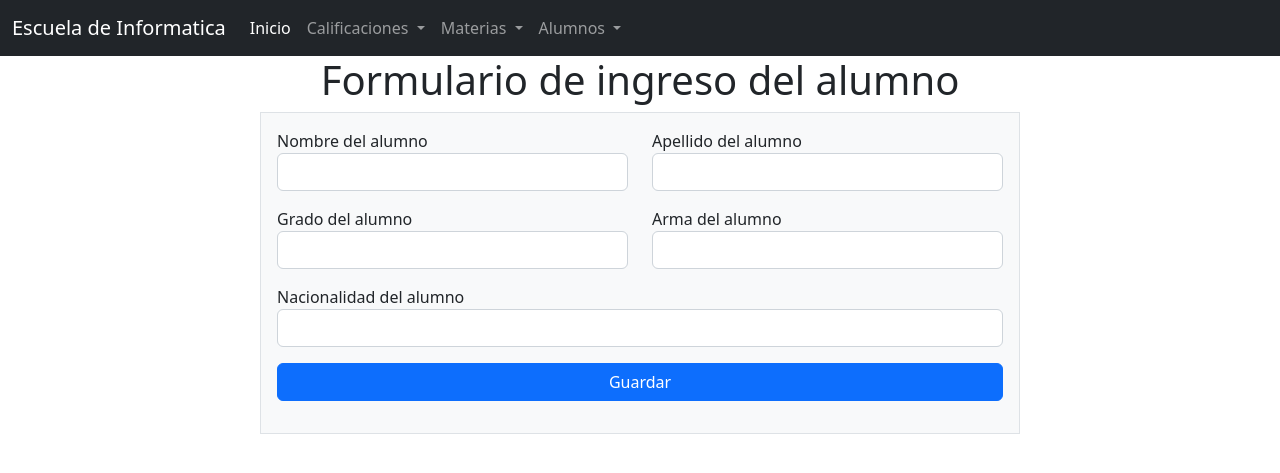
After one commit to dannycornelio/final_cornelio, a PHP site: page /vistas/alumnos/index.php in a window 1280 px wide. The commit adds this page. Shown: the top 473 px of the page. Run offline with PHP 8.4, Linux system fonts and the light colour scheme.

Commit message:
modificacion del Navba y creacion del indes de vista alumnos

```diff
--- a/includes/navbar.php
+++ b/includes/navbar.php
@@ -7,11 +7,11 @@
             <a class="navbar-brand" href="#">Escuela de Informatica</a>
             <ul class="navbar-nav me-auto mb-2 mb-lg-0">
                 <li class="nav-item">
-                    <a class="nav-link active" aria-current="page" href="#">Home</a>
+                    <a class="nav-link active" aria-current="page" href="#">Inicio</a>
                 </li>
                 <li class="nav-item dropdown">
                     <a class="nav-link dropdown-toggle" href="#" role="button" data-bs-toggle="dropdown" aria-expanded="false">
-                        calificaciones
+                        Calificaciones
                     </a>
                     <ul class="dropdown-menu bg-dark">
                         <li class="nav-item">
--- /dev/null
+++ b/vistas/alumnos/index.php
@@ -0,0 +1,41 @@
+<?php include_once '../../includes/header.php'?>
+<?php include_once '../../includes/navbar.php'?>
+    <div class="container">
+        <h1 class="text-center">Formulario de ingreso del alumno</h1>
+        <div class="row justify-content-center">
+            <form action="/practica_9/controladores/clientes/guardar.php" method="POST" class="col-lg-8 border bg-light p-3">
+                <div class="row mb-3">
+                    <div class="col">
+                        <label for="cliente_nombre">Nombre del alumno</label>
+                        <input type="text" name="cliente_nombre" id="cliente_nombre" class="form-control">
+                    </div>
+                    <div class="col">
+                        <label for="cliente_apellido">Apellido del alumno</label>
+                        <input type="text" name="cliente_apellido" id="cliente_apellido" class="form-control">
+                    </div>
+                </div>
+                <div class="row mb-3">
+                    <div class="col">
+                        <label for="cliente_nit">Grado del alumno</label>
+                        <input type="text" name="cliente_nit" id="cliente_nit" class="form-control">
+                    </div>
+                    <div class="col">
+                        <label for="cliente_nit">Arma del alumno</label>
+                        <input type="text" name="cliente_nit" id="cliente_nit" class="form-control">
+                    </div>
+                </div>
+                <div class="row mb-3">
+                    <div class="col">
+                        <label for="cliente_nit">Nacionalidad del alumno</label>
+                        <input type="text" name="cliente_nit" id="cliente_nit" class="form-control">
+                    </div>
+                </div>
+                <div class="row mb-3">
+                    <div class="col">
+                        <button type="submit" class="btn btn-primary w-100">Guardar</button>
+                    </div>
+                </div>
+            </form>
+        </div>
+    </div>
+<?php include_once '../../includes/footer.php'?>
```
